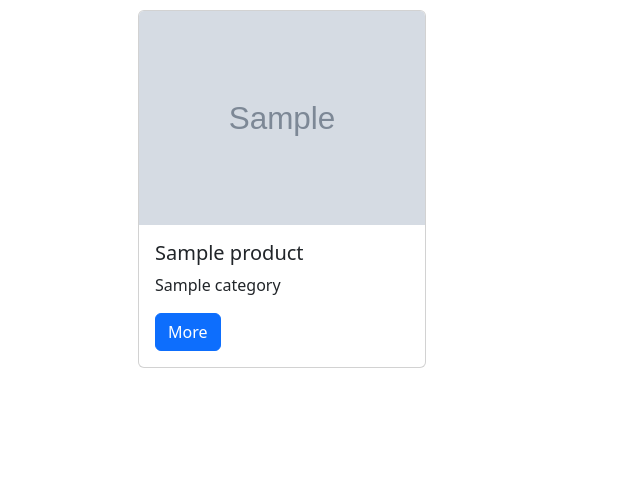
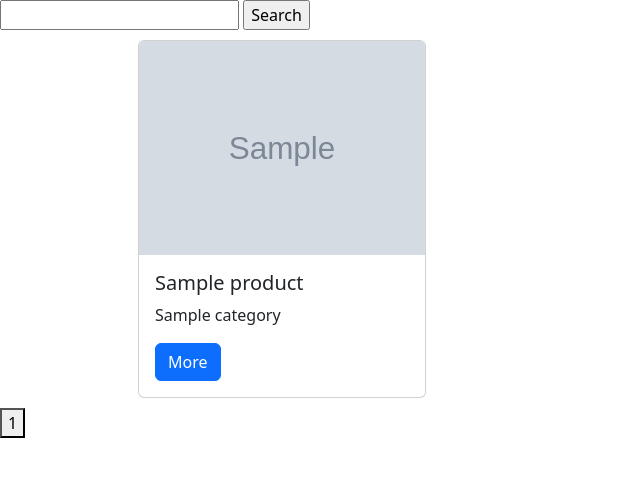
Before and after one commit to SalavatSM/Salavat_Shakhnabiev_30-1, a Django app: page /products/ in a window 1280 px wide. Shown: the part 103-580 px from the top of the page, without its empty margins (0-640 px from the left). Run offline with Django 4.2, Linux system fonts and the light colour scheme; tables that the repository leaves empty hold one stand-in row (values such as "Sample post"); grey boxes marked "Sample" are stand-in pictures.

Commit message:
Implemented search for products by title and description, pagination made

```diff
--- /dev/null
+++ b/products/constants.py
@@ -0,0 +1 @@
+PAGINATION_LIMIT = 3
--- a/products/views.py
+++ b/products/views.py
@@ -1,6 +1,10 @@
+from django.db.models import Q
 from django.shortcuts import render, redirect
 from products.models import Product, Category, Review
 from products.forms import ProductCreateForm, CategoryCreateForm, ReviewCreateForm
+
+from products.constants import PAGINATION_LIMIT
+# PAGINATION_LIMIT = 3
 
 
 def main_view(request):
@@ -21,9 +25,29 @@ def products_view(request):
     if request.method == 'GET':
         products = Product.objects.all()
 
+        max_page = products.__len__() / PAGINATION_LIMIT
+        if round(max_page) < max_page:
+            max_page = round(max_page) + 1
+        else:
+            max_page = round(max_page)
+
+        print(max_page)
+
+        search_text = request.GET.get('search')
+        page = int(request.GET.get('page', 1))
+
+        if search_text:
+            """ startswith, endswith, icontains """
+            products = products.filter(Q(title__icontains=search_text) |
+                                       Q(description__icontains=search_text))
+
+            """ Pagination """
+        products = products[PAGINATION_LIMIT * (page - 1):PAGINATION_LIMIT * page]
+
         context_data = {
             'products': products,
-            'user': request.user
+            'user': request.user,
+            'pages': range(1, max_page+1)
         }
         return render(request, 'products/products.html', context=context_data)
 
--- a/templates/products/products.html
+++ b/templates/products/products.html
@@ -11,6 +11,12 @@
             flex-wrap: wrap;
         }
     </style>
+    <div class="search">
+        <form action="/products/" method="get">
+            <input type="text" name="search">
+            <input type="submit" value="Search">
+        </form>
+    </div>
     <div class="products">
         {% for product in products %}
             <div class="card" style="width: 18rem;">
@@ -25,4 +31,11 @@
             </div>
         {% endfor %}
     </div>
+    <div class="pages">
+    {% for page in pages %}
+        <a href="/products/?page={{ page }}">
+            <button>{{ page }}</button>
+        </a>
+    {% endfor %}
+    </div>
 {% endblock %}
```
